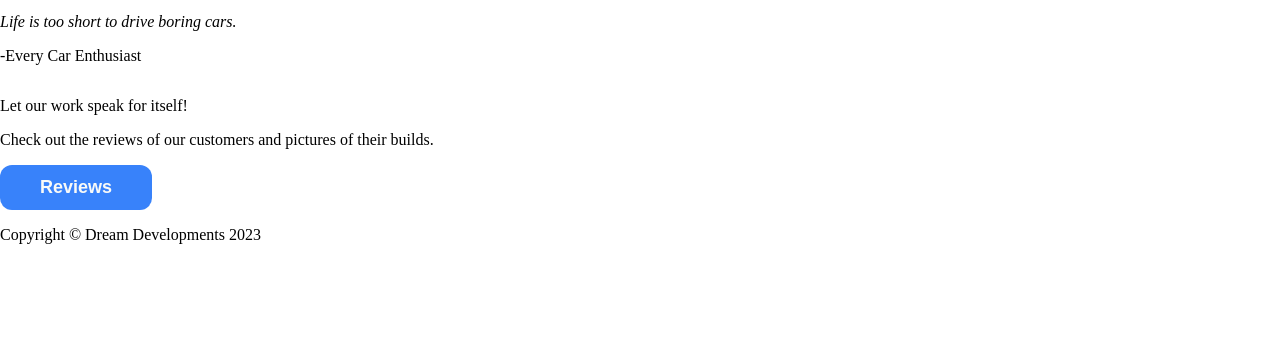
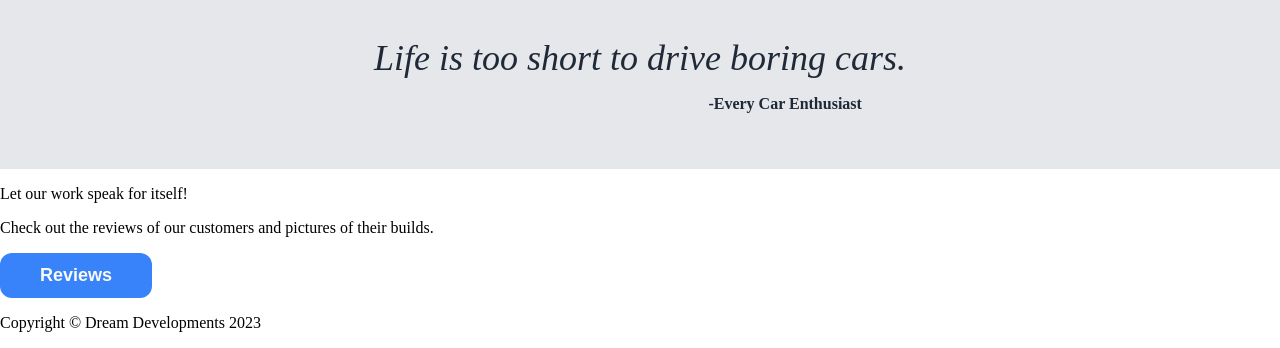
Before and after one commit to KarmacsiT/Dream-Developments, a plain HTML site: page index.html in a window 1280 px wide. Shown: the part 1066-1414 px from the top of the page. Before the commit the page ends 1326 px from the top, so only its background shows below. Drawn offline with Linux system fonts and the light colour scheme.

Commit message:
Add quote section

```diff
--- a/style.css
+++ b/style.css
@@ -147,3 +147,21 @@ button {
     border: #3882FA 2px solid;
     border-radius: 12px;
 }
+
+.quote {
+    background-color: #E5E7EB;
+    padding: 40px;
+}
+
+.quote-text {
+    text-align: center;
+    font-size: 36px;
+    color: #1F2937;
+    margin: 0;
+}
+
+.author {
+    font-weight: bold;
+    color: #1F2937;
+    margin-left: 55.7%;
+}
```
